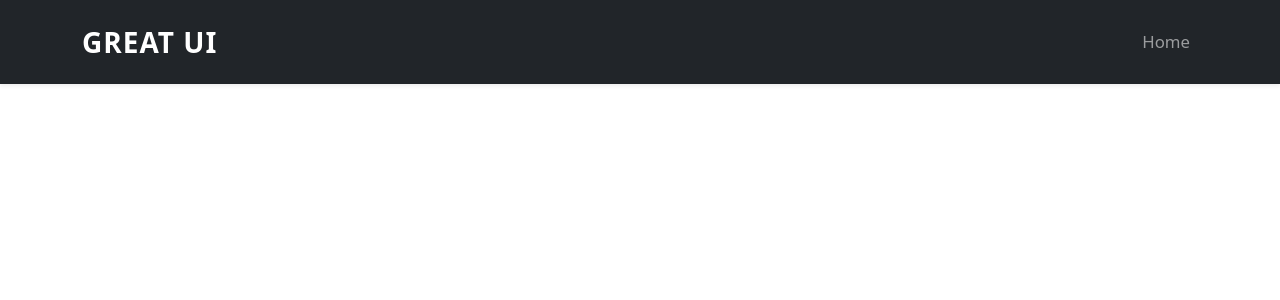
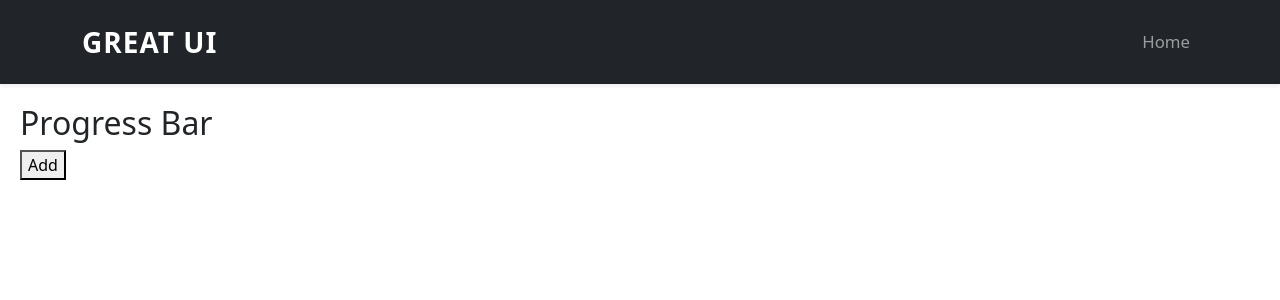
Before and after one commit to VedantGoradiya/Great-Front-End-UI, a React (Vite) app: page /progress-bar2 in a window 1280 px wide. Before the commit this address had no page. Shown: the top 300 px of the page. Built offline with nearby package versions, Linux system fonts and the light colour scheme.

Commit message:
one active bar at a time

```diff
--- a/src/App.jsx
+++ b/src/App.jsx
@@ -4,6 +4,7 @@ import Navbar from "./components/Navbar";
 import Home from "./components/Home";
 import JobBoard from "./Pages/Job-Board/JobBoard";
 import ProgressBar from "./Pages/Progress-Bar/progressBar";
+import ProgressBar2 from "./Pages/Progress-Bar/progressBar2";
 
 function App() {
   return (
@@ -13,6 +14,7 @@ function App() {
         <Route path="/" element={<Home />} />
         <Route path="/jobBoard" element={<JobBoard />} />
         <Route path="/progress-bar" element={<ProgressBar />} />
+        <Route path="/progress-bar2" element={<ProgressBar2 />} />
       </Routes>
     </div>
   );
--- /dev/null
+++ b/src/Pages/Progress-Bar/progressBar2.jsx
@@ -0,0 +1,59 @@
+import React, { useState, useEffect } from "react";
+import "./progress.css";
+
+const ProgressBar2 = () => {
+  const [count, setCount] = useState(0);
+  const [active, setActive] = useState(0);
+
+  const handleClick = () => {
+    setCount((prev) => prev + 1);
+  };
+
+  const handleComplete = () => {
+    setActive((prev) => prev + 1);
+  };
+
+  return (
+    <div className="cont">
+      <h2>Progress Bar</h2>
+      <div>
+        <button onClick={handleClick}>Add</button>
+        {[...new Array(count)].map((_, id) => (
+          <Bars activeInd={id == active} onComplete={handleComplete} key={id} />
+        ))}
+      </div>
+    </div>
+  );
+};
+
+const Bars = ({ activeInd, onComplete }) => {
+  const [value, setValue] = useState(0);
+
+  useEffect(() => {
+    if (!activeInd) return;
+
+    const timer = setInterval(() => {
+      setValue((prev) => {
+        if (prev < 100) {
+          return prev + 1;
+        } else {
+          onComplete();
+          return 100;
+        }
+      });
+    }, 100);
+
+    return () => clearInterval(timer);
+  }, [activeInd]);
+
+  return (
+    <div>
+      <div className="prog">
+        <span>{value}%</span>
+        <div style={{ width: `${value}%` }}></div>
+      </div>
+    </div>
+  );
+};
+
+export default ProgressBar2;
```
